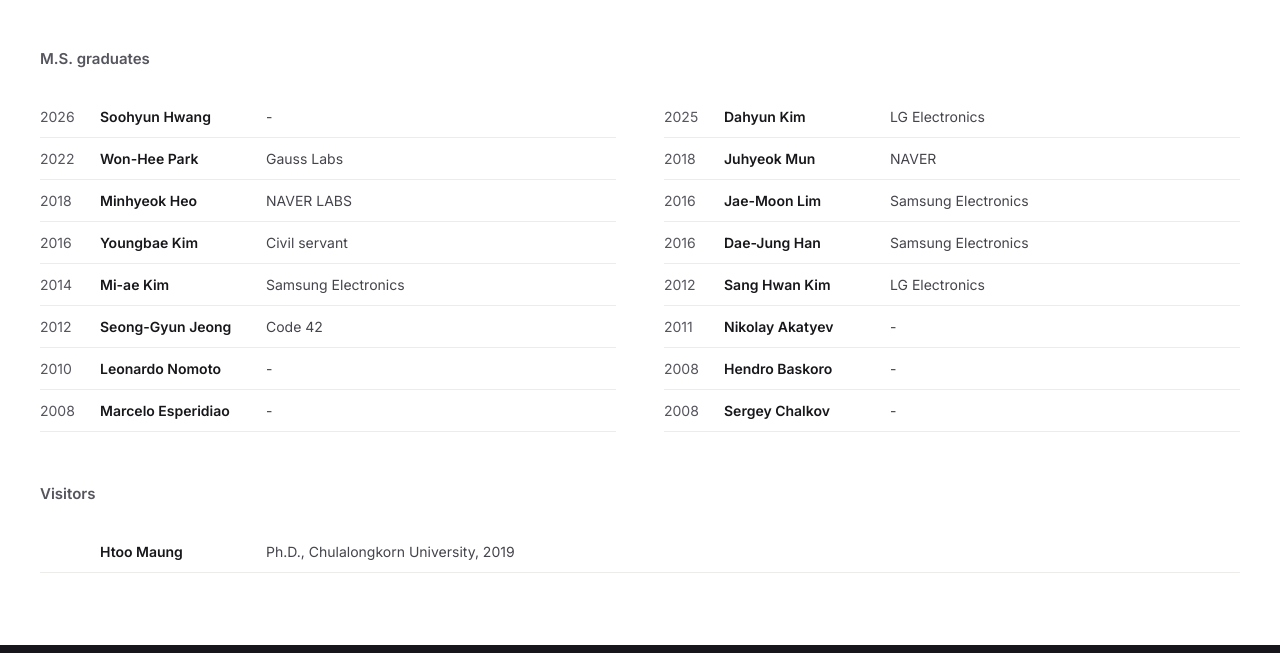
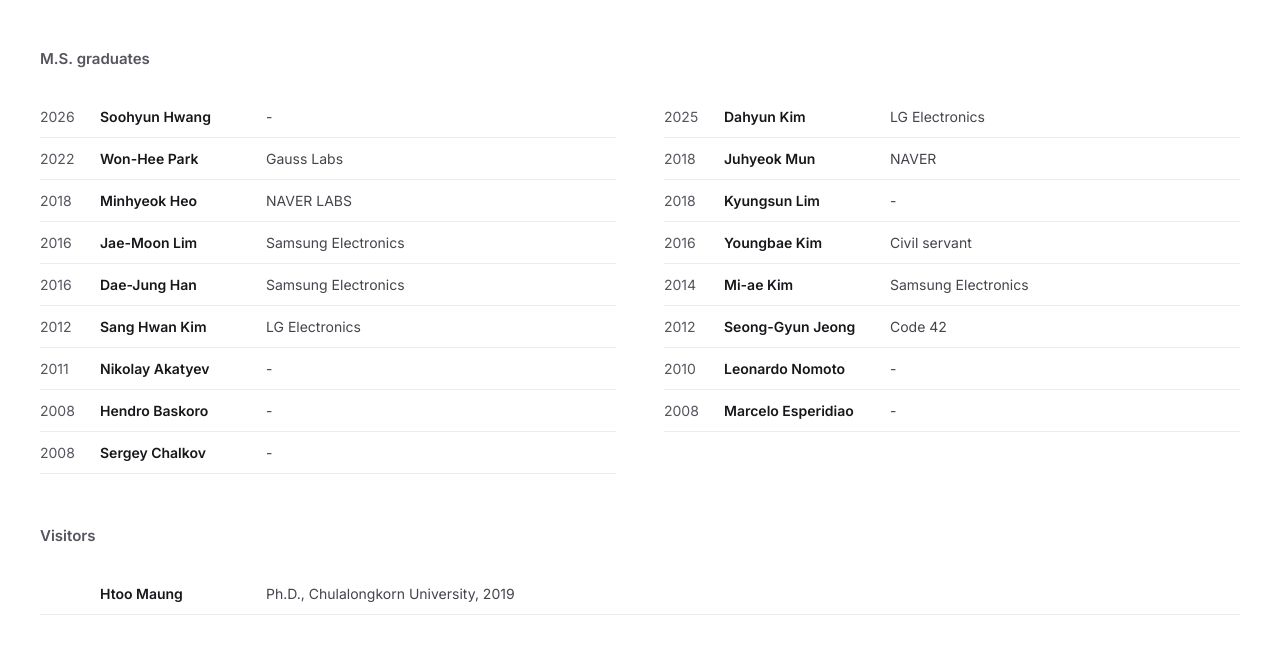
Before and after one commit to changsukim-ku/surelab-homepage, a plain HTML site: page people.html in a window 1280 px wide. Shown: the part 4719-5372 px from the top of the page. Drawn offline with Linux system fonts and the light colour scheme.

Commit message:
People: add Kyungsun Lim to M.S. graduates
Co-Authored-By: Claude Opus 5.5 <noreply@anthropic.com>
Claude-Session: https://claude.ai/code/session_019DkR5rkkzJ6eXb763qS34b

```diff
--- a/people.html
+++ b/people.html
@@ -468,6 +468,12 @@ a{color:#17171B;text-decoration:none}a:hover{color:#862633}
 </div>
 
 <div style="display: flex; gap: 16px; padding: 12px 0; border-bottom: 1px solid #EEECE8; font-size: 14px">
+<span style="flex: 0 0 44px; color: #55555E">2018</span>
+<span style="flex: 0 0 150px; font-weight: 600">Kyungsun Lim</span>
+<span style="flex: 1 1 auto; min-width: 0; color: #44444C">-</span>
+</div>
+
+<div style="display: flex; gap: 16px; padding: 12px 0; border-bottom: 1px solid #EEECE8; font-size: 14px">
 <span style="flex: 0 0 44px; color: #55555E">2016</span>
 <span style="flex: 0 0 150px; font-weight: 600">Jae-Moon Lim</span>
 <span style="flex: 1 1 auto; min-width: 0; color: #44444C">Samsung Electronics</span>
```
Also changed, not shown: _source/pages/People.dc.html (+2 -1 lines).
